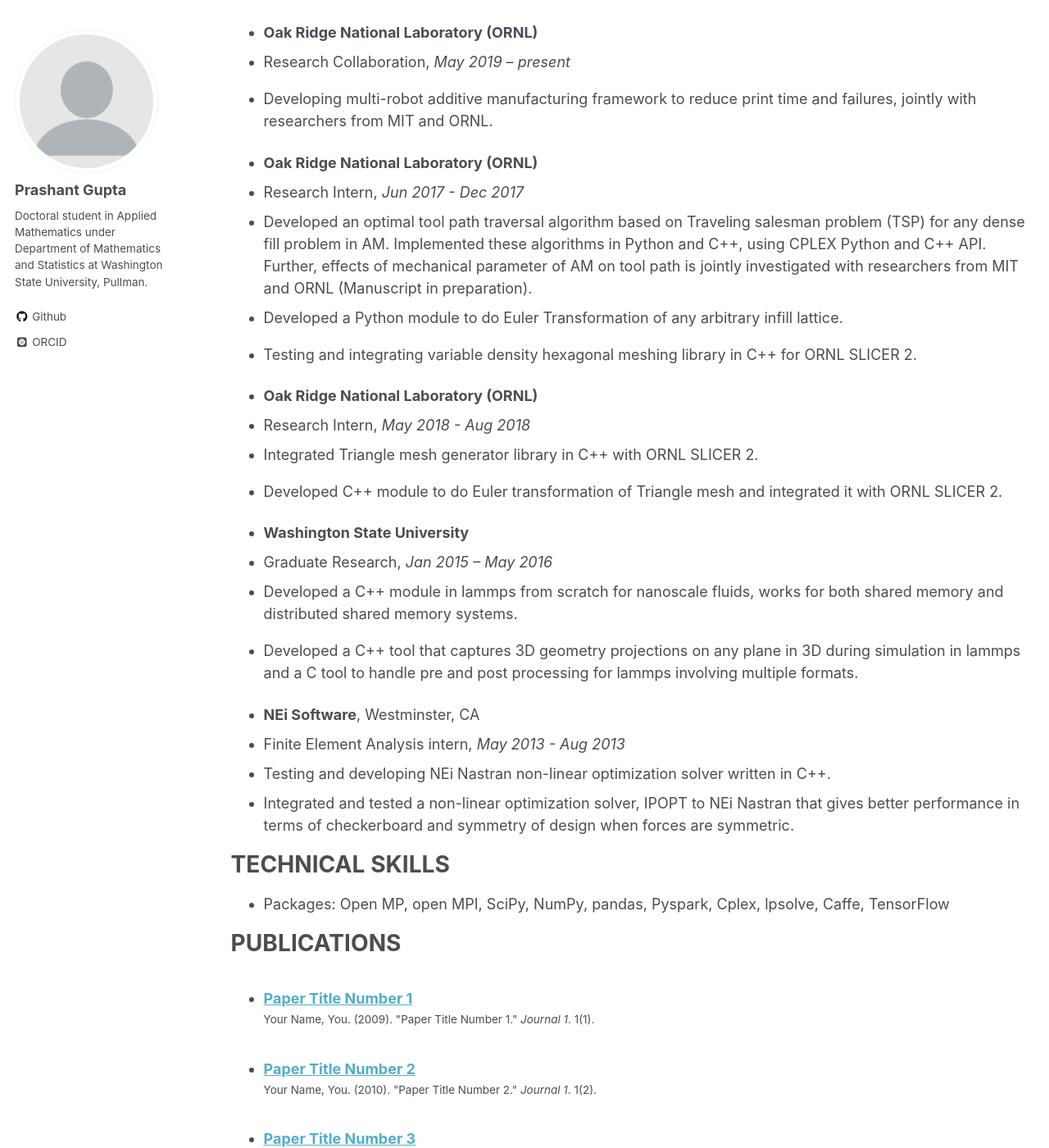
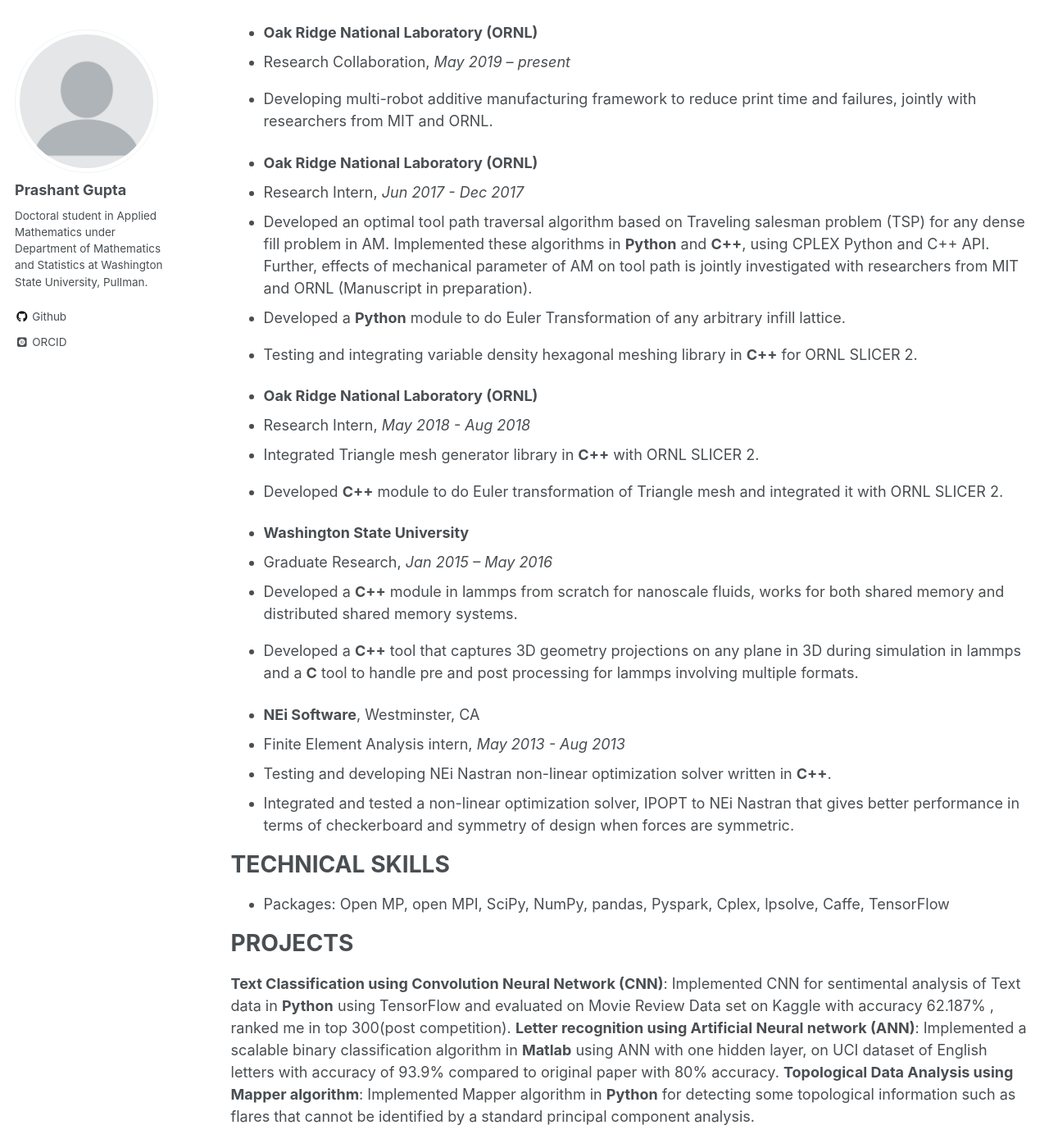
Before and after one commit to pragup/pragup.github.io, a Jekyll site: the page built from _pages/cv.md, in a window 1280 px wide and 1400 px high, scrolled down 567 px. Shown: the whole window at 82% size. Built offline with Jekyll 4.4.1, drawn with Linux system fonts in a browser that asks for light colours; some web fonts are replaced; some of the changed text lies outside the part shown.

Commit message:
no message

```diff
--- a/_pages/cv.md
+++ b/_pages/cv.md
@@ -18,7 +18,7 @@
 ======
 * **Washington State University**
 * Graduate Researcher, *May 2016 - present*
-* Developing efficient and scalable algorithms for tool path planning in additive manufacturing (AM) using combinatorial topology and discrete optimization.
+* Developing efficient and scalable algorithms for tool path planning in additive manufacturing (AM) using *combinatorial topology and discrete optimization*.
 * Developed novel mathematical theory and scalable algorithms to generate continuous tool path with no crossover for any arbitrary partial fill problem in AM. Developed a unique framework to integrate it with AM. (Manuscript in preparation)
 
 * **Oak Ridge National Laboratory (ORNL)**
@@ -27,29 +27,35 @@
 
 * **Oak Ridge National Laboratory (ORNL)**
 * Research Intern, *Jun 2017 - Dec 2017*
-* Developed an optimal tool path traversal algorithm based on Traveling salesman problem (TSP) for any dense fill problem in AM. Implemented these algorithms in Python and C++, using CPLEX Python and C++ API. Further, effects of mechanical parameter of AM on tool path is jointly investigated with researchers from MIT and ORNL (Manuscript in preparation).
-* Developed a Python module to do Euler Transformation of any arbitrary infill lattice.
-* Testing and integrating variable density hexagonal meshing library in C++ for ORNL SLICER 2.
+* Developed an optimal tool path traversal algorithm based on Traveling salesman problem (TSP) for any dense fill problem in AM. Implemented these algorithms in **Python** and **C++**, using CPLEX Python and C++ API. Further, effects of mechanical parameter of AM on tool path is jointly investigated with researchers from MIT and ORNL (Manuscript in preparation).
+* Developed a **Python** module to do Euler Transformation of any arbitrary infill lattice.
+* Testing and integrating variable density hexagonal meshing library in **C++** for ORNL SLICER 2.
 
 * **Oak Ridge National Laboratory (ORNL)**
 * Research Intern, *May 2018 - Aug 2018*
-* Integrated Triangle mesh generator library in C++ with ORNL SLICER 2.
-* Developed C++ module to do Euler transformation of Triangle mesh and integrated it with ORNL SLICER 2.
+* Integrated Triangle mesh generator library in **C++** with ORNL SLICER 2.
+* Developed **C++** module to do Euler transformation of Triangle mesh and integrated it with ORNL SLICER 2.
 
 * **Washington State University**
 * Graduate Research, *Jan 2015 – May 2016*
-* Developed a C++ module in lammps from scratch for nanoscale fluids, works for both shared memory and distributed shared memory systems.
-* Developed a C++ tool that captures 3D geometry projections on any plane in 3D during simulation in lammps and a C tool to handle pre and post processing for lammps involving multiple formats.
+* Developed a **C++** module in lammps from scratch for nanoscale fluids, works for both shared memory and distributed shared memory systems.
+* Developed a **C++** tool that captures 3D geometry projections on any plane in 3D during simulation in lammps and a **C** tool to handle pre and post processing for lammps involving multiple formats.
 
 * **NEi Software**, Westminster, CA
 * Finite Element Analysis intern, *May 2013 - Aug 2013*
-* Testing and developing NEi Nastran non-linear optimization solver written in C++.
+* Testing and developing NEi Nastran non-linear optimization solver written in **C++**.
 * Integrated and tested a non-linear optimization solver, IPOPT to NEi Nastran that gives better performance in terms of checkerboard and symmetry of design when forces are symmetric.
 
 TECHNICAL SKILLS
 ======
 * Packages: Open MP, open MPI, SciPy, NumPy, pandas, Pyspark, Cplex, lpsolve, Caffe, TensorFlow
 
+PROJECTS
+====
+**Text Classification using Convolution Neural Network (CNN)**: Implemented CNN for sentimental analysis of Text data in **Python** using TensorFlow and evaluated on Movie Review Data set on Kaggle with accuracy 62.187% , ranked me in top 300(post competition).
+**Letter recognition using Artificial Neural network (ANN)**: Implemented a scalable binary classification algorithm in **Matlab** using ANN with one hidden layer, on UCI dataset of English letters with accuracy of 93.9% compared to original paper with 80% accuracy.
+**Topological Data Analysis using Mapper algorithm**: Implemented Mapper algorithm in **Python** for detecting some topological information such as flares that cannot be identified by a standard principal component analysis.
+
 PUBLICATIONS
 ======
   <ul>{% for post in site.publications %}
```
Also changed, not shown: _publications/2009-10-01-paper-title-number-1.md (+1 -1 lines).
